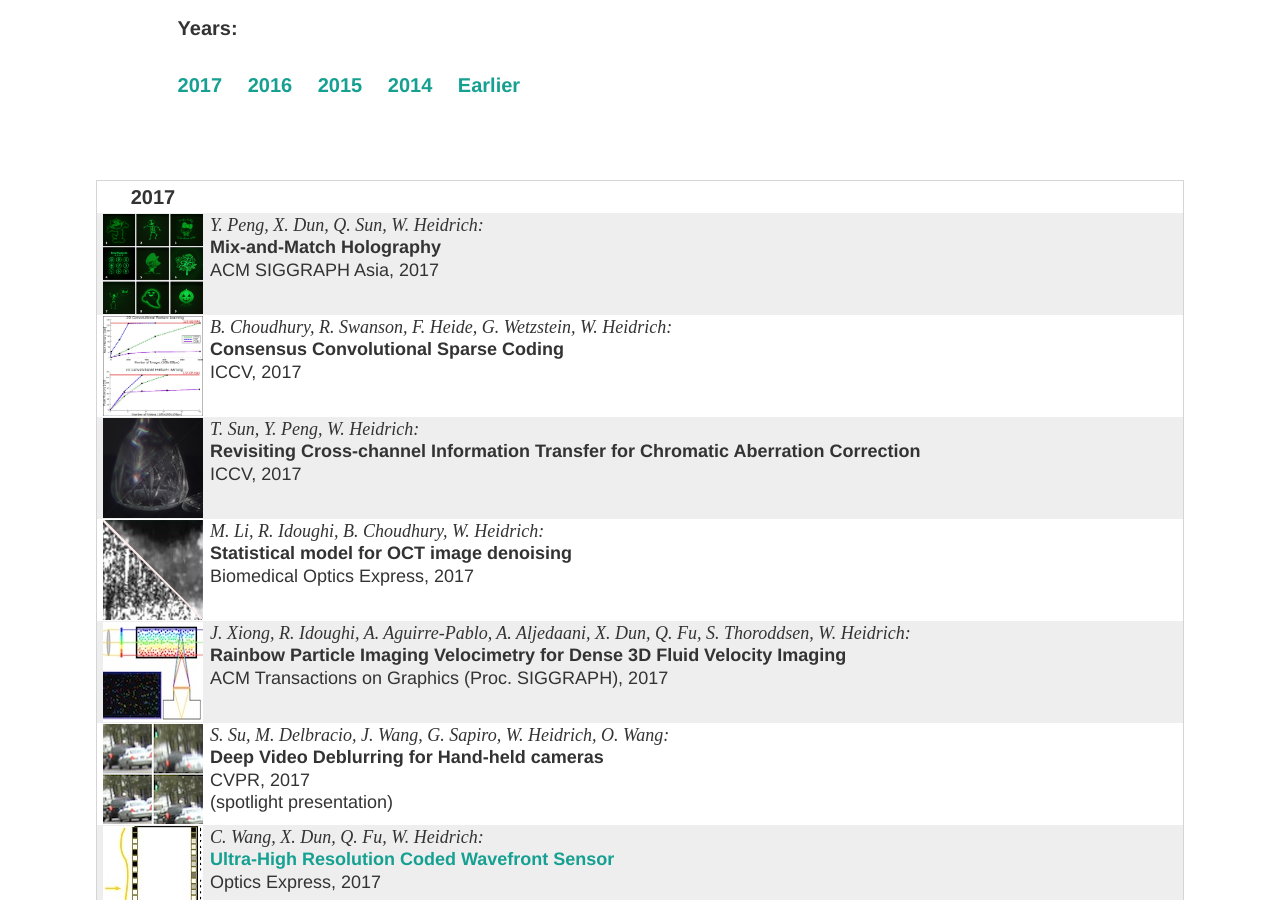
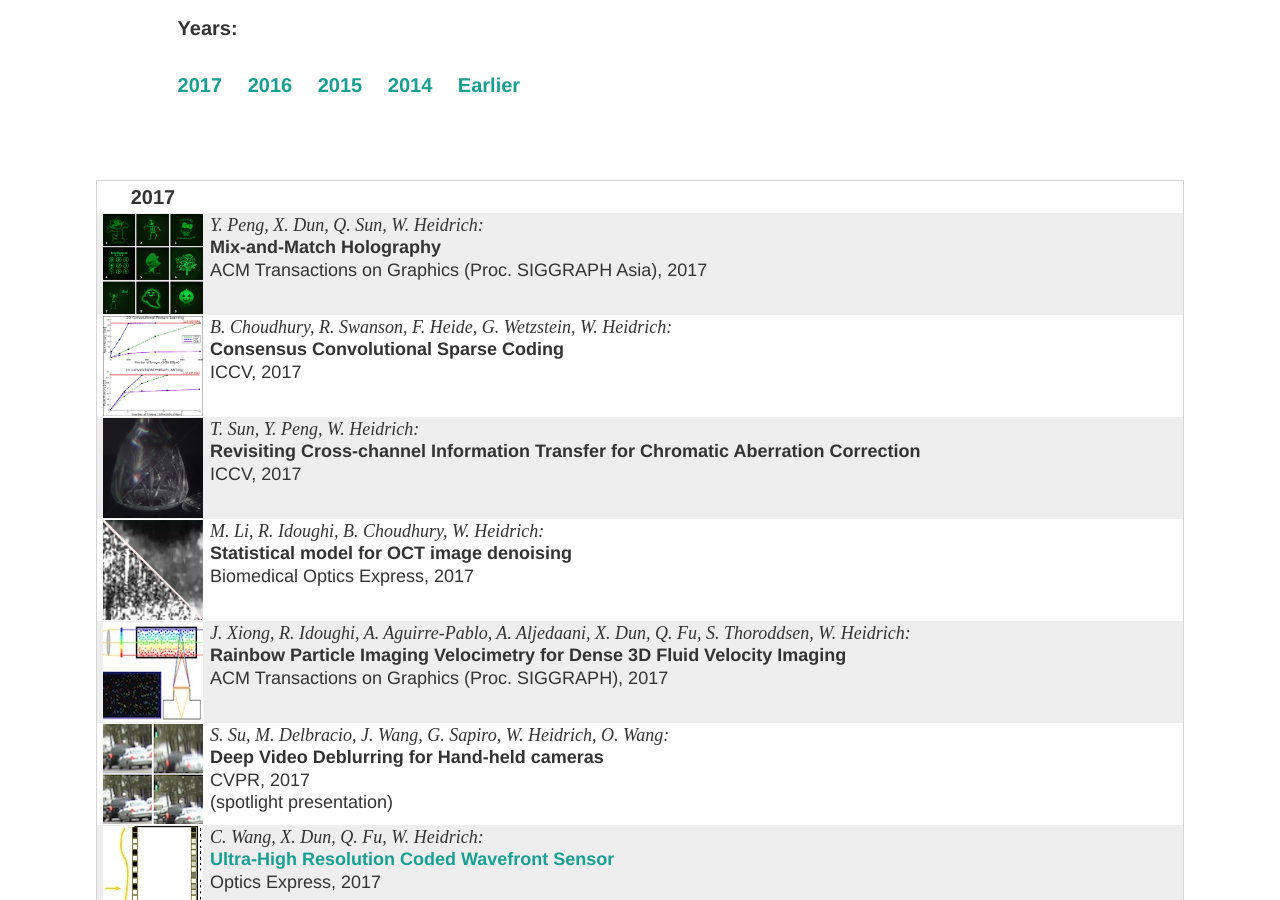
Before and after one commit to vccimaging/vccimaging.github.io, a Jekyll site: the page built from publications.html, in a window 1280 px wide and 900 px high, scrolled down 309 px. Built offline with Jekyll 4.4.1, drawn with Linux system fonts in a browser that asks for light colours.

Commit message:
Update publications.yaml

```diff
--- a/_data/publications.yaml
+++ b/_data/publications.yaml
@@ -7,7 +7,7 @@
     - Q. Sun
     - W. Heidrich
   title: Mix-and-Match Holography
-  venue: ACM SIGGRAPH Asia
+  venue: ACM Transactions on Graphics (Proc. SIGGRAPH Asia)
   year: 2017
 
 - id: Bis2017CCSC
```
